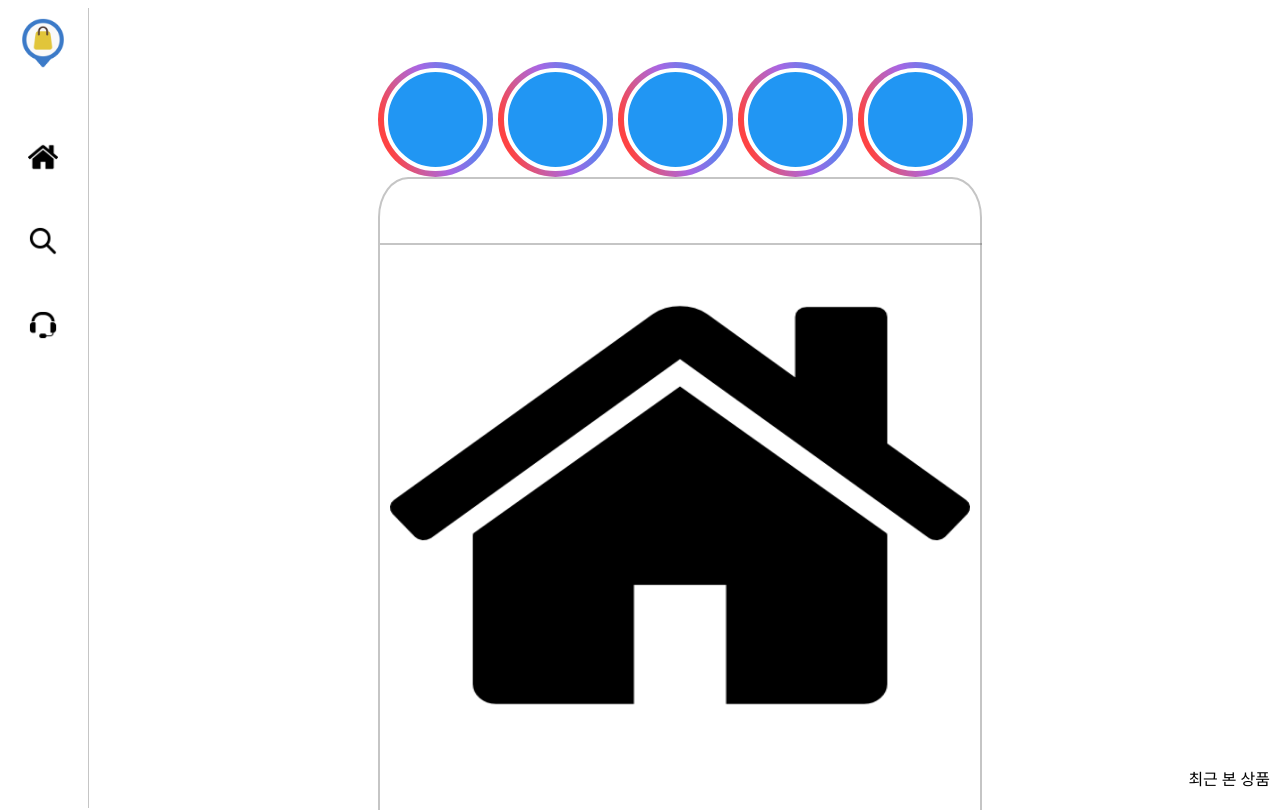
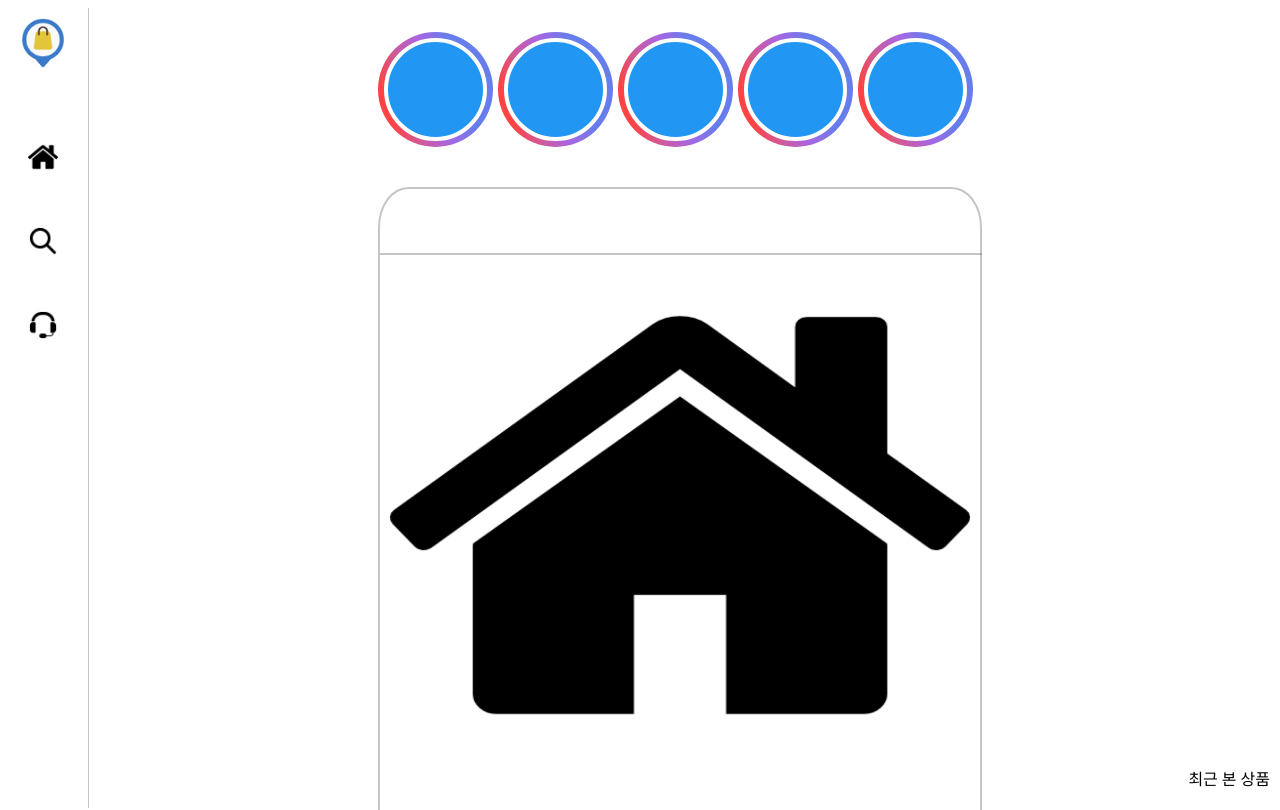
Before and after one commit to yechannam/shopstar, a React (Create React App) app: page / in a window 1280 px wide. Shown: the top 810 px of the page. Built offline with nearby package versions, Linux system fonts and the light colour scheme.

Commit message:
style: post story gap

```diff
--- a/src/Components/Post.js
+++ b/src/Components/Post.js
@@ -1,6 +1,7 @@
 
 export default function Post(props) {
 	const style = {
+		marginTop: '40px',
 		border: '2px solid #52525255',
 		borderRadius: '5%',
 		height: '100vh',
--- a/src/css/App.css
+++ b/src/css/App.css
@@ -1,6 +1,6 @@
 .App {
 	margin-left: 80px;
-	margin-top: 50px;
+	margin-top: 20px;
 	width: 100%;
 	display: flex;
 	flex-direction: column;
```
